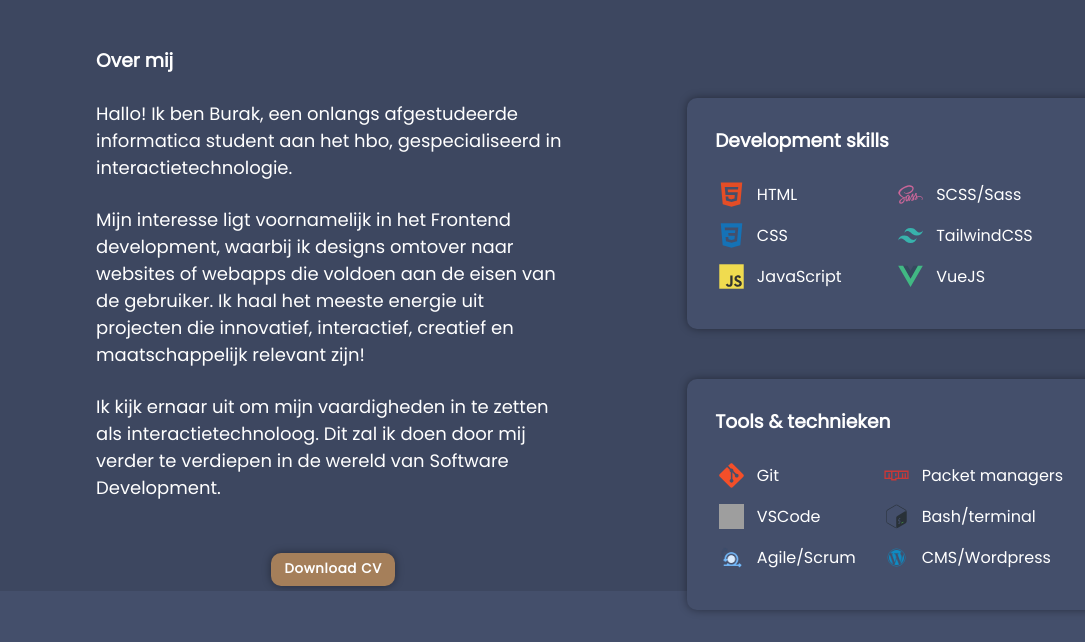
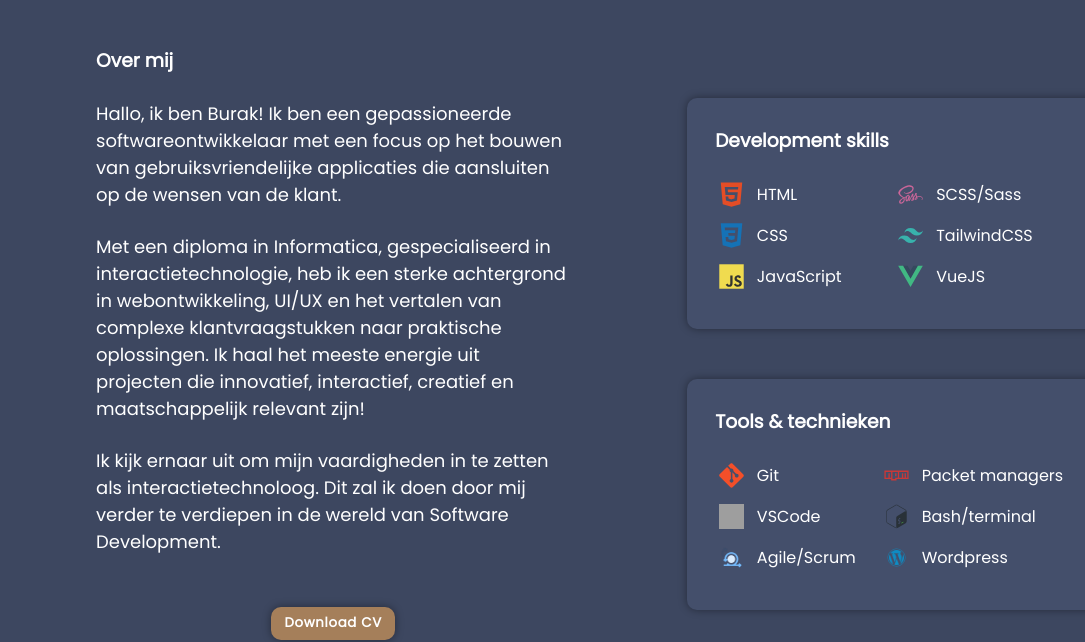
Before and after one commit to M-burak09/portfolio, a website: page index.html in a window 1280 px wide. Shown: the part 802-1444 px from the top of the page, 0-1085 px from the left. Drawn offline with nearby package versions, Linux system fonts and the light colour scheme; grey boxes are pictures that could not be loaded.

Commit message:
profile update

```diff
--- a/index.html
+++ b/index.html
@@ -48,8 +48,9 @@
     <div class="about" id="about">
         <section class="about__content transition2">
             <h3> Over mij</h3> <br>
-            <p> Hallo! Ik ben Burak, een onlangs afgestudeerde informatica student aan het hbo, gespecialiseerd in interactietechnologie. </p> <br>
-            <p> Mijn interesse ligt voornamelijk in het Frontend development, waarbij ik designs omtover naar websites of webapps die voldoen aan de eisen van de gebruiker. Ik haal het meeste energie uit projecten die innovatief, interactief, creatief en maatschappelijk relevant zijn! </p> <br>
+            <p> Hallo, ik ben Burak!
+                Ik ben een gepassioneerde softwareontwikkelaar met een focus op het bouwen van gebruiksvriendelijke applicaties die aansluiten op de wensen van de klant. </p> <br>
+            <p> Met een diploma in Informatica, gespecialiseerd in interactietechnologie, heb ik een sterke achtergrond in webontwikkeling, UI/UX en het vertalen van complexe klantvraagstukken naar praktische oplossingen. Ik haal het meeste energie uit projecten die innovatief, interactief, creatief en maatschappelijk relevant zijn! </p> <br>
             <p> Ik kijk ernaar uit om mijn vaardigheden in te zetten als interactietechnoloog. Dit zal ik doen door mij verder te verdiepen in de wereld van Software Development. </p> <br>
             <button class="about__content__button" type="submit" onclick="window.open('img/CV_Burak_Kivrak.pdf')"> Download CV </button>
         </section>
@@ -76,7 +77,7 @@
                     <figure class="about__skills__second__grid__icon"> <img src="img/scrum-icon.png" alt="Scrum"> <figcaption> Agile/Scrum </figcaption> </figure>
                     <figure class="about__skills__second__grid__icon"> <img src="img/npm-original.svg" alt="Packet managers"> <figcaption> Packet managers </figcaption> </figure>
                     <figure class="about__skills__second__grid__icon"> <img src="img/bash-original.svg" alt="Bash"> <figcaption> Bash/terminal </figcaption> </figure>
-                    <figure class="about__skills__second__grid__icon"> <img src="img/wordpress.webp" alt="Arduino"> <figcaption> CMS/Wordpress </figcaption> </figure>
+                    <figure class="about__skills__second__grid__icon"> <img src="img/wordpress.webp" alt="Arduino"> <figcaption> Wordpress </figcaption> </figure>
                     <figure class="about__skills__second__grid__icon"> <img src="img/icons8-responsive-48.png" alt="Responsive Design"> <figcaption> Responsive </figcaption> </figure>
                     <figure class="about__skills__second__grid__icon"> <img src="img/figma-icon.png" alt="Figma"> <figcaption> Figma </figcaption> </figure>
                     <figure class="about__skills__second__grid__icon"> <img src="img/bem-icon.svg" alt="BEM"> <figcaption> BEM </figcaption> </figure>
```
Also changed, not shown: public/index.html (+4 -3 lines), 4 other files.
